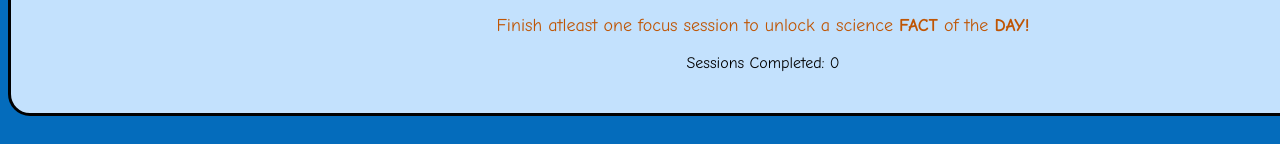
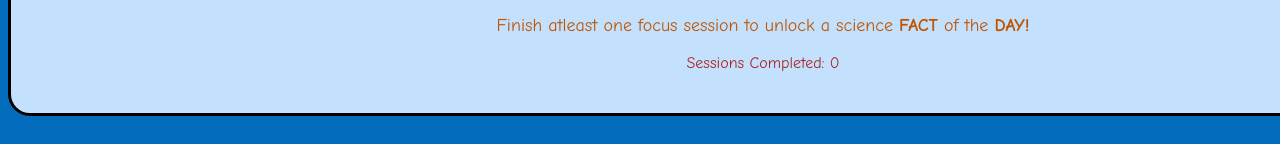
Before and after one commit to manayparikh1/Pomosci, a plain HTML site: page index.html in a window 1280 px wide. Shown: the part 532-676 px from the top of the page. Drawn offline with Linux system fonts and the light colour scheme.

Commit message:
I did the css for the session complete msg

```diff
--- a/index.html
+++ b/index.html
@@ -28,7 +28,8 @@
             <button onclick="reset()">Reset</button>
 
             <p id="fact">Finish atleast one focus session to unlock a science <strong>FACT</strong> of the
-                <strong>DAY!</strong></p>
+                <strong>DAY!</strong>
+            </p>
             <p id="count">Sessions Completed: 0</p>
 
             <!-- ====Css--===-->
@@ -102,3 +103,8 @@
                     color: rgb(191, 85, 4);
                     font-size: 18px;
                 }
+
+                #count {
+                    color: rgb(170, 36, 36);
+                    font-size: 14.px;
+                }
```
